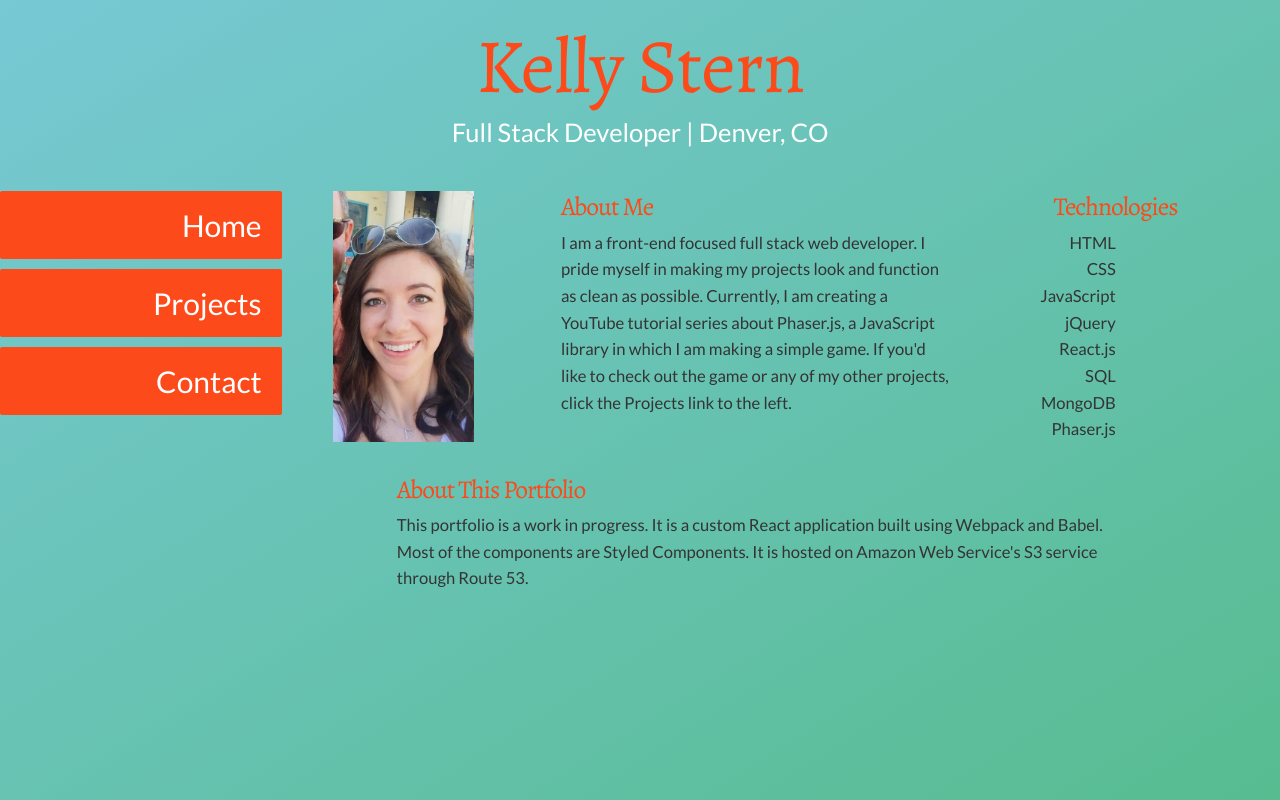
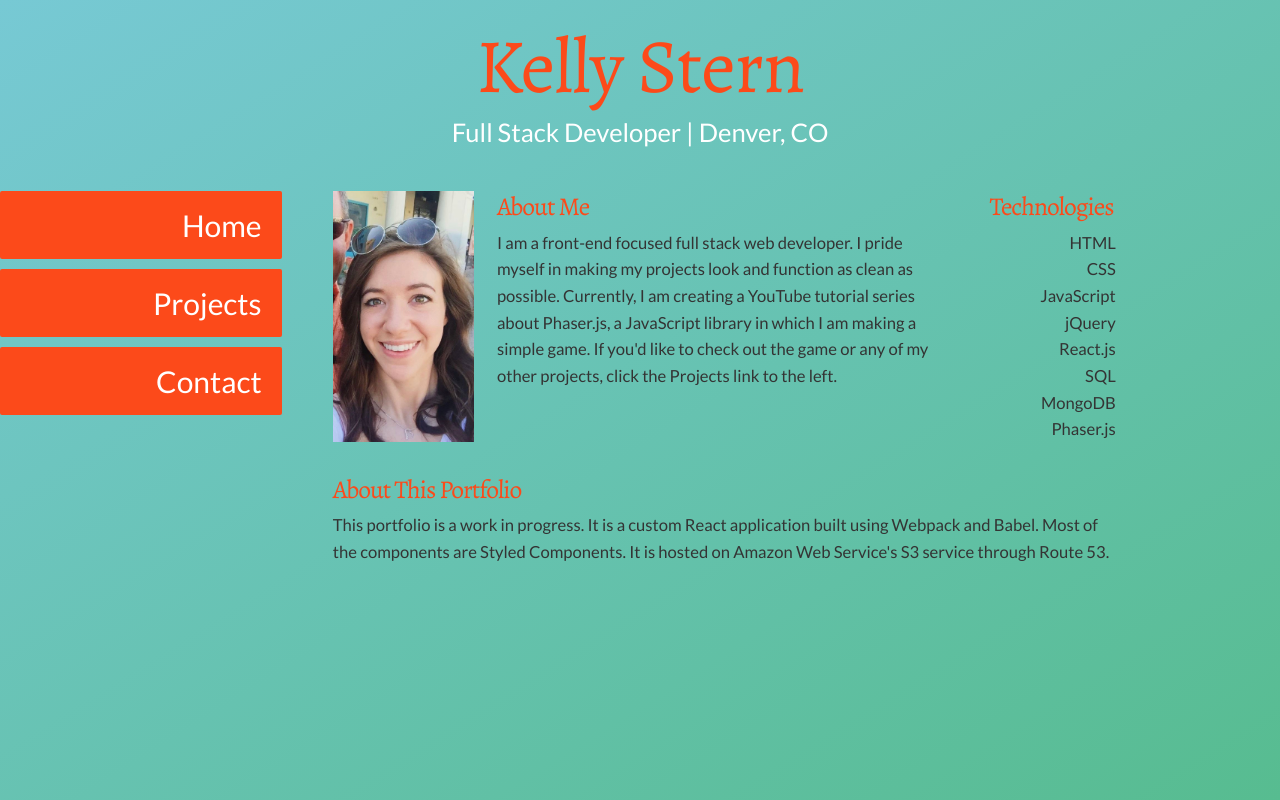
Before and after one commit to kmstern4/react-portfolio, a React app: page / in a window 1280 px wide. Built offline with nearby package versions, Linux system fonts and the light colour scheme.

Commit message:
fixed margin issues on full screen

```diff
--- a/src/components/styledComponents/StyledAbout.js
+++ b/src/components/styledComponents/StyledAbout.js
@@ -8,6 +8,7 @@ const StyledAbout = styled.p`
     @media (min-width: 550px) {
         font-size: 1.3vw;
         margin-right: 0px;
+        margin-left: 0px;
     }
 `;
 
--- a/src/components/styledComponents/StyledImage.js
+++ b/src/components/styledComponents/StyledImage.js
@@ -11,7 +11,7 @@ const StyledImage = styled.img`
         width: 11vw;
         margin-bottom: 2vw;
         margin-left: 0vw;
-        margin-right: 5vw;
+        margin-right: 0vw;
     }
 `;
 
--- a/src/components/styledComponents/StyledTitle.js
+++ b/src/components/styledComponents/StyledTitle.js
@@ -9,6 +9,7 @@ const StyledTitle = styled.h2`
 
     @media (min-width: 550px) {
         font-size: 2vw;
+        margin-left: 0px;
     }
 `;
 
```
